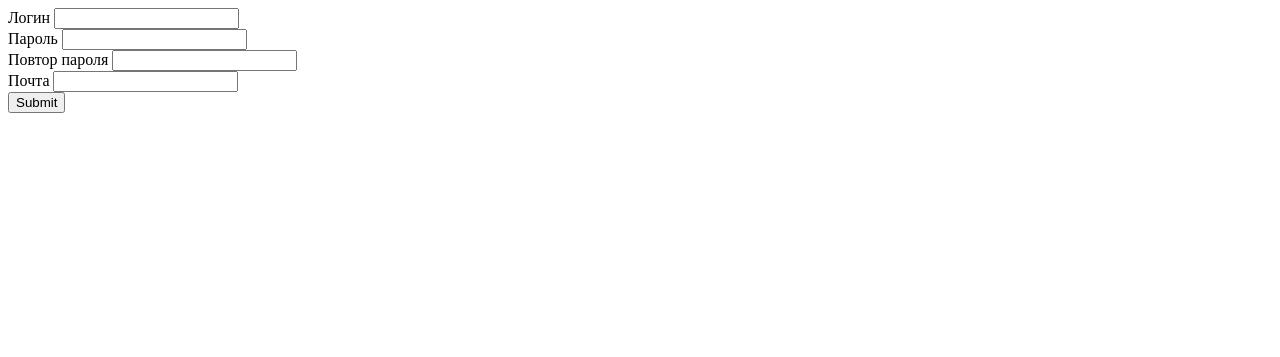
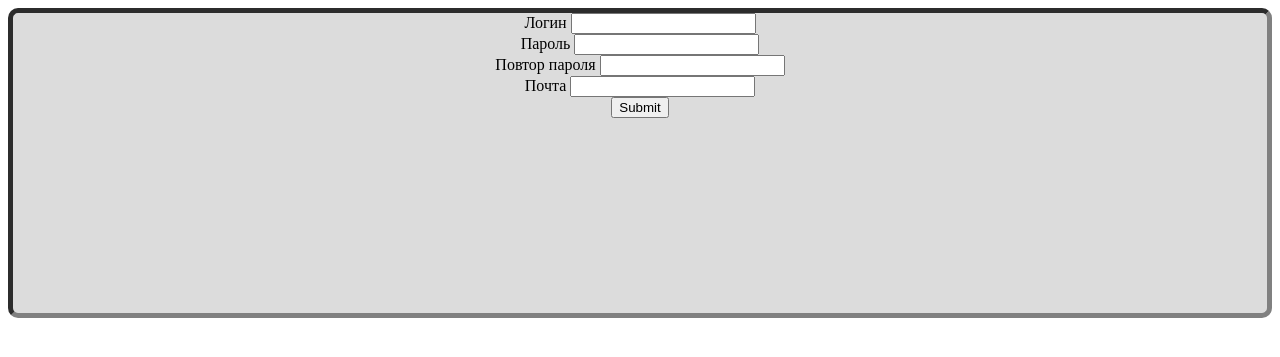
Before and after one commit to Shihad/autopedia, a Flask app: page /register in a window 1280 px wide. Shown: the top 357 px of the page. Run offline with Flask 2, Linux system fonts and the light colour scheme.

Commit message:
add register

```diff
--- /dev/null
+++ b/static/css/signup.css
@@ -0,0 +1,6 @@
+.form{background-color:black;
+    border:solid;
+    width:20%;
+    border-radius:20px;
+    color:red;}
+.bg{background-color:black}
--- a/templates/signup.html
+++ b/templates/signup.html
@@ -2,11 +2,22 @@
 <html lang="en">
 <head>
     <meta charset="UTF-8">
+   <link rel="stylesheet" href="{{url_for('static', filename='css/signup.css')}}" >
 
     <title>Title</title>
+    <style>
+        .kkk{text-align:center;
+        weight:350px;
+        height:300px;
+        border:inset gray 5px;
+        border-radius:10px;
+        margin-left:auto;
+        margin-right:auto;
+        background-color:#DCDCDC}
+    </style>
 </head>
 <body>
-<form action="" method="post">
+<form action="" method="post" class="kkk">
   {{ form.csrf_token() }}
   {{ form.login.label()}}
   {% for error in form.login.errors %}
```
